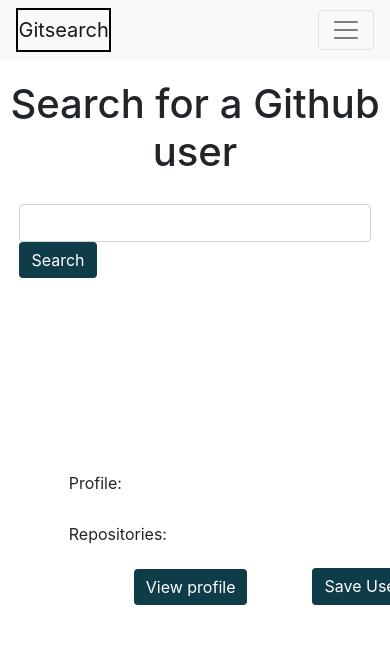
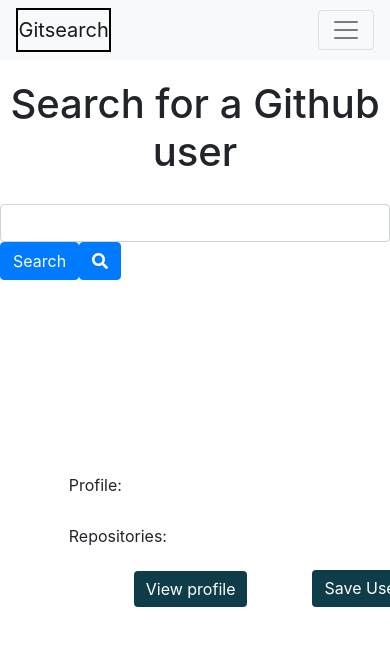
Before and after one commit to JadivaM/Gitsearch, a React (Create React App) app in the folder client/: page /search in a window 390 px wide. Shown: the top 646 px of the page. Built offline with nearby package versions, Linux system fonts and the light colour scheme; no server answers; sample sign-in values are in the browser's storage.

Commit message:
add font awesome search icon for mobile button

```diff
--- a/client/src/components/Search.jsx
+++ b/client/src/components/Search.jsx
@@ -1,6 +1,8 @@
 import React, { useState } from 'react';
 import { Form, FormControl, Button } from 'react-bootstrap';
 import ResultsCard from '../components/ResultsCard';
+import { FontAwesomeIcon } from '@fortawesome/react-fontawesome';
+import { faSearch } from '@fortawesome/free-solid-svg-icons';
 
 const Search = () => {
   const [search, setSearch] = useState('');
@@ -28,7 +30,7 @@
     <>
       <div className="search-container">
         <div className="search-bar" style={{ marginTop: 0 }}>
-          <Form inline onSubmit={handleSubmit}>
+          <Form id="search-input" inline onSubmit={handleSubmit}>
             <FormControl
               style={{
                 boxShadow: 'none'
@@ -39,13 +41,17 @@
             />
             <Button
               type="submit"
-              style={{
-                backgroundColor: '#0f3c49',
-                border: 'none',
-                boxShadow: 'none'
-              }}
+              id="search-page-search-button"
+              className="mobile-search-btn"
             >
               Search
+            </Button>
+            <Button
+              type="submit"
+              id="search-page-search-button"
+              className="mobile-search-icon"
+            >
+              <FontAwesomeIcon icon={faSearch} />
             </Button>
           </Form>
         </div>
```
